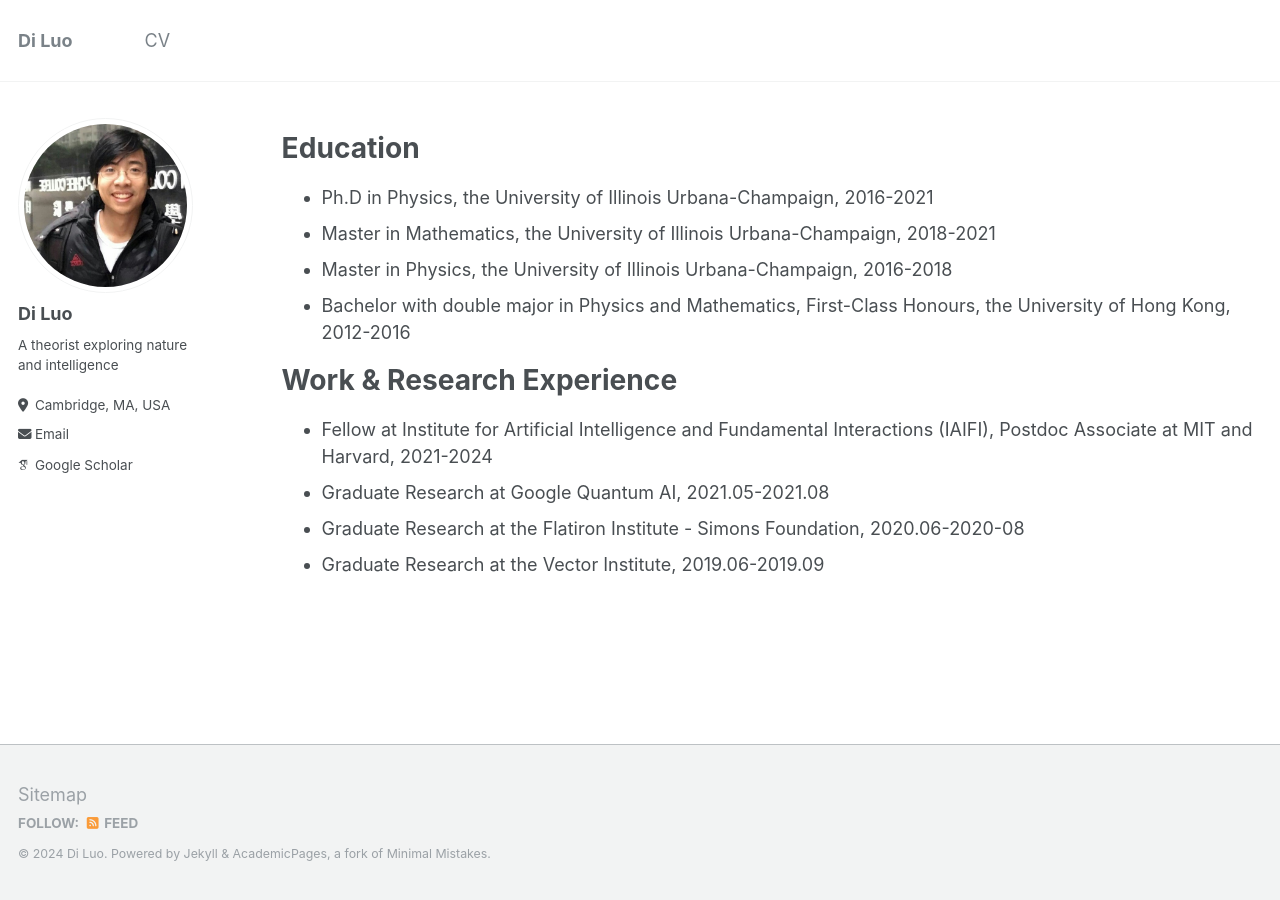
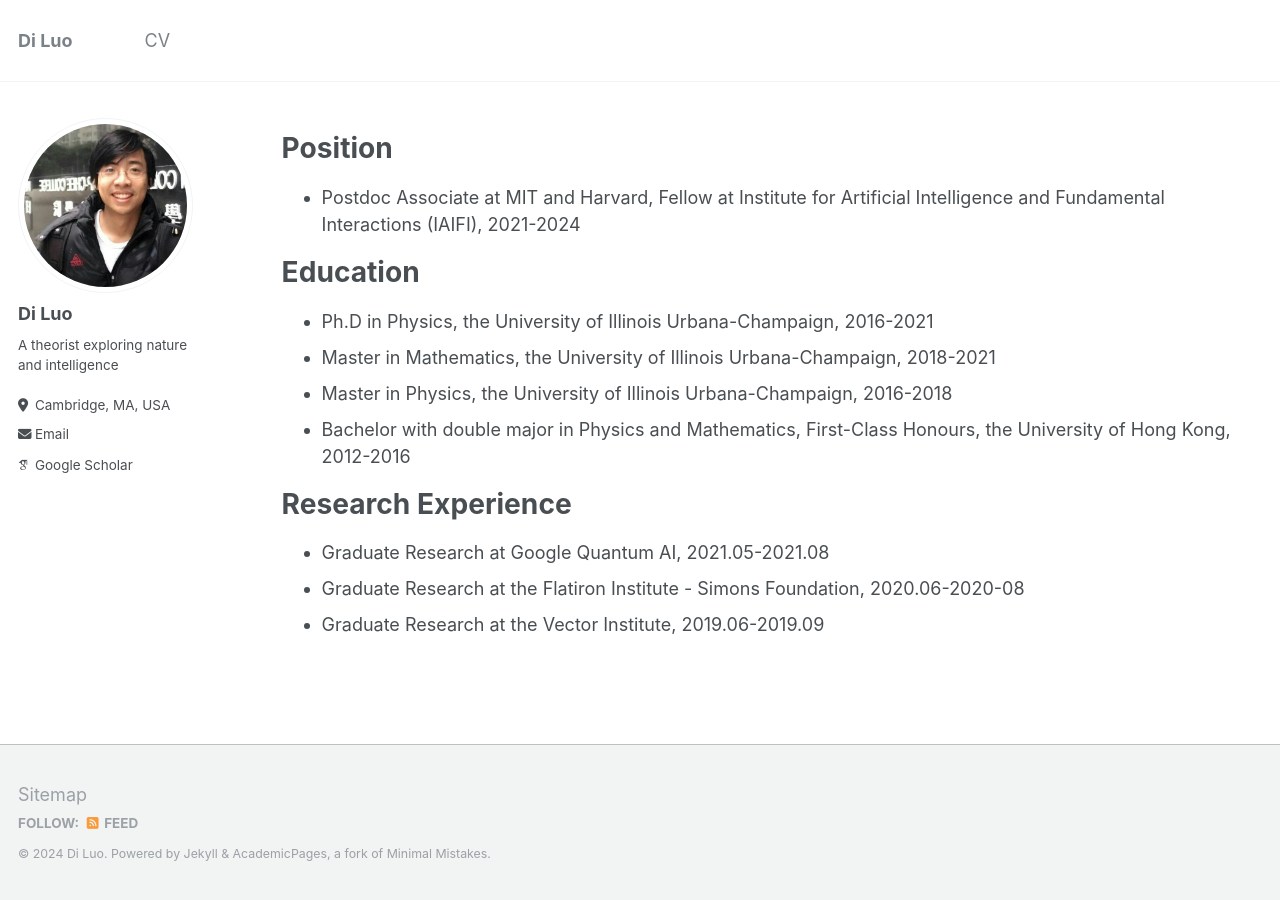
Before and after one commit to diluo28/diluo.github.io, a Jekyll site: the page built from _pages/cv.md, in a window 1280 px wide. Built offline with Jekyll 4.4.1, drawn with Linux system fonts in a browser that asks for light colours; some web fonts are replaced; part of the change alters nothing that is shown.

Commit message:
Update cv.md

```diff
--- a/_pages/cv.md
+++ b/_pages/cv.md
@@ -9,6 +9,10 @@ redirect_from:
 
 {% include base_path %}
 
+Position
+======
+* Postdoc Associate at MIT and Harvard, Fellow at Institute for Artificial Intelligence and Fundamental Interactions (IAIFI), 2021-2024
+
 Education
 ======
 * Ph.D in Physics, the University of Illinois Urbana-Champaign, 2016-2021
@@ -16,9 +20,8 @@ Education
 * Master in Physics, the University of Illinois Urbana-Champaign, 2016-2018
 * Bachelor with double major in Physics and Mathematics,  First-Class Honours, the University of Hong Kong, 2012-2016
 
-Work & Research Experience
+Research Experience
 ======
-* Fellow at Institute for Artificial Intelligence and Fundamental Interactions (IAIFI), Postdoc Associate at MIT and Harvard, 2021-2024
 * Graduate Research at Google Quantum AI, 2021.05-2021.08
 * Graduate Research at the Flatiron Institute - Simons Foundation, 2020.06-2020-08
 * Graduate Research at the Vector Institute, 2019.06-2019.09
```
